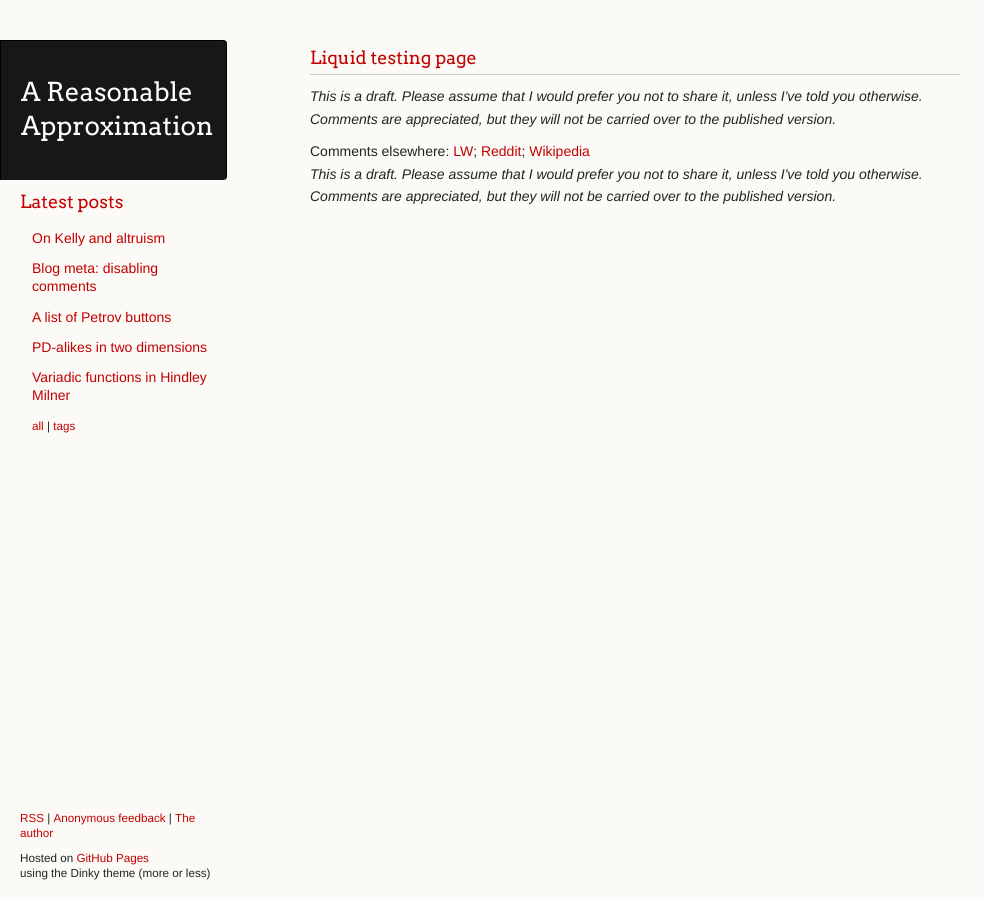
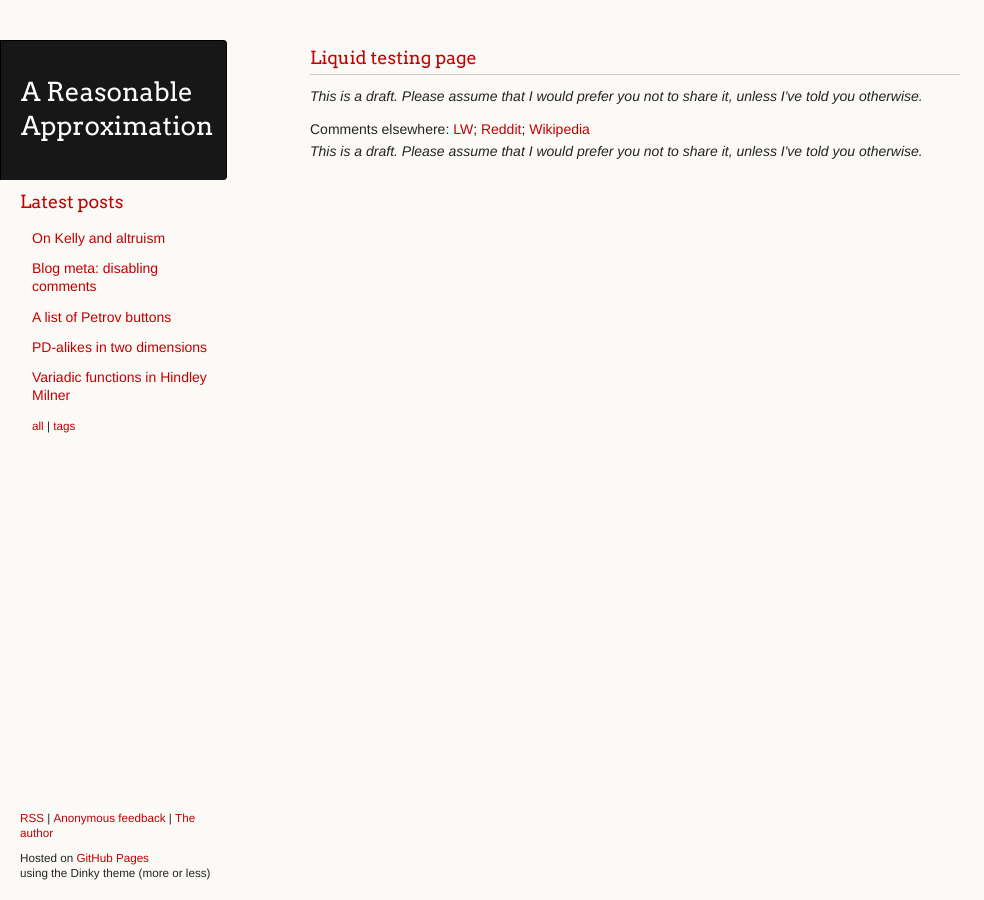
Before and after one commit to ChickenProp/chickenprop.github.com, a Jekyll site: the page built from tests/liquid.html, in a window 1280 px wide. Shown: the whole page, without its empty margins (0-984 px from the left). Built offline with Jekyll 4.4.1, drawn with Linux system fonts in a browser that asks for light colours; nearby versions of some CDN libraries.

Commit message:
Remove note about comments on draft layout

```diff
--- a/_layouts/draft.html
+++ b/_layouts/draft.html
@@ -3,11 +3,11 @@ layout: default
 ---
 <h3><a href="{{ page.url }}">{{ page.title }}</a></h3>
 
-<p><em>This is a draft. Please assume that I would prefer you not to share it, unless I've told you otherwise. Comments are appreciated, but they will not be carried over to the published version.</em></p>
+<p><em>This is a draft. Please assume that I would prefer you not to share it, unless I've told you otherwise.</em></p>
 
 {{ content }}
 
-<p><em>This is a draft. Please assume that I would prefer you not to share it, unless I've told you otherwise. Comments are appreciated, but they will not be carried over to the published version.</em></p>
+<p><em>This is a draft. Please assume that I would prefer you not to share it, unless I've told you otherwise.</em></p>
 
 {% if page.comments %}
 <div id="disqus_thread"></div>
```
